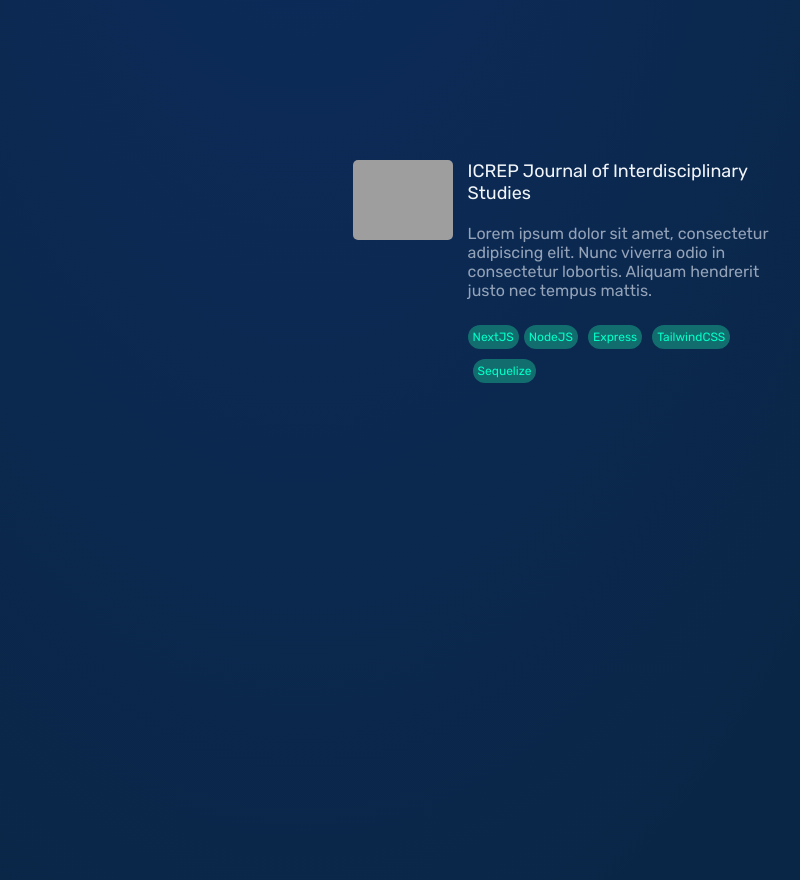
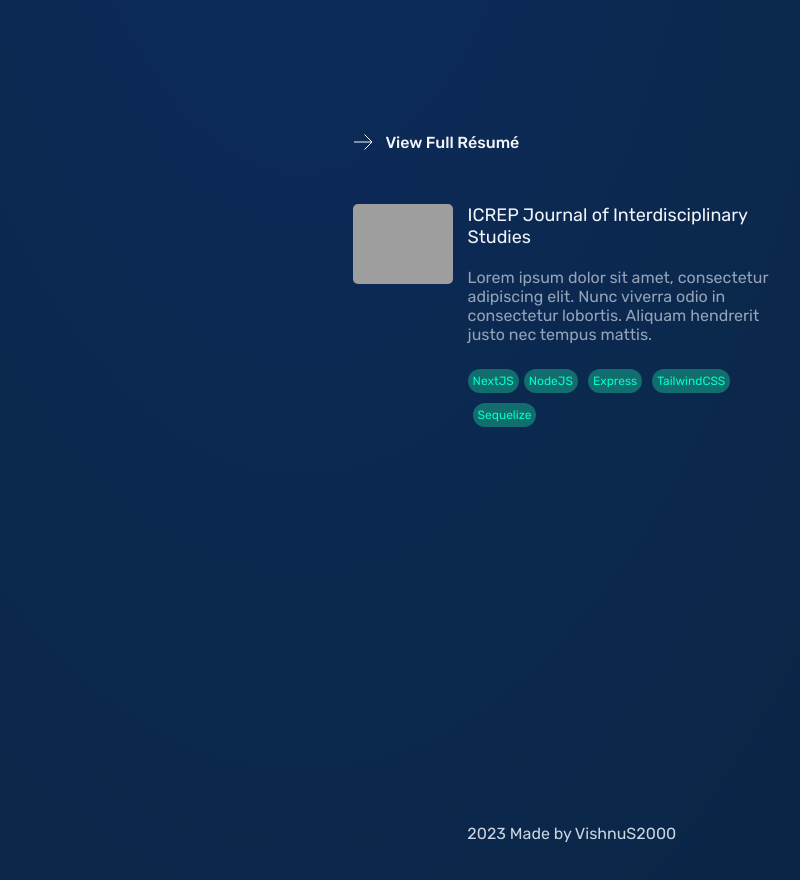
Before and after one commit to VishnuSCTebs/Portfolio, a plain HTML site: page index.html in a window 1280 px wide. Shown: the part 1620-2500 px from the top of the page, without its empty margins (337-1137 px from the left). Drawn offline with Linux system fonts and the light colour scheme; grey boxes are pictures that could not be loaded.

Commit message:
add scroll

```diff
--- a/index.html
+++ b/index.html
@@ -119,22 +119,27 @@
                                 </div>
 
 
+
+
+
+
+        </section>
+
         <button id="resume-button">
-                <span>View Full Résumé</span>
+
                 <svg xmlns="http://www.w3.org/2000/svg" fill="none" viewBox="0 0 24 24" strokeWidth={1.5} stroke="currentColor" className="w-6 h-6">
                         <path strokeLinecap="round" strokeLinejoin="round" d="M13.5 4.5L21 12m0 0l-7.5 7.5M21 12H3" />
                       </svg>
 
-
+                      <span>View Full Résumé</span>
         </button>
-
-        </section>
-
 
 
 
 
         <section id="projects">
+
+
                 <div class="projects__card">
 
                         <div class="projects__card__left">
@@ -172,6 +177,13 @@
 
         </section>
 
+
+
+        <section id="footer">
+                <p>2023 Made by VishnuS2000</p>
+
+        </section>
+
 </div>
 
 
--- a/styles.css
+++ b/styles.css
@@ -9,7 +9,10 @@
     scroll-behavior: smooth;
 }
 
+::selection {
 
+    background :#00FFCA;
+  }
 
 
 @media only screen and (min-width: 1024px){
@@ -398,6 +401,13 @@ color: white;
 }
 
 
+#footer{
+    display: flex;
+    width: 100%;
+    justify-content: center;
+    color: #cbd5e1;
+}
+
 }
 
 
```
